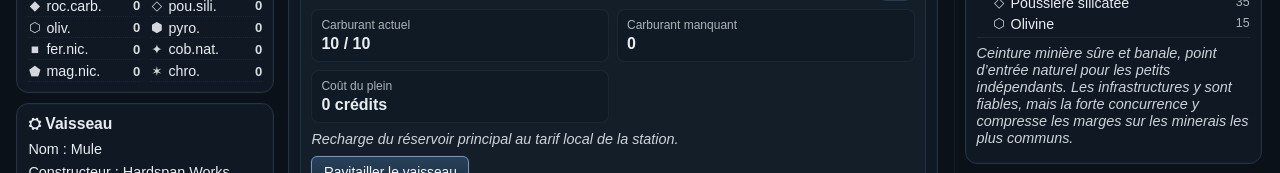
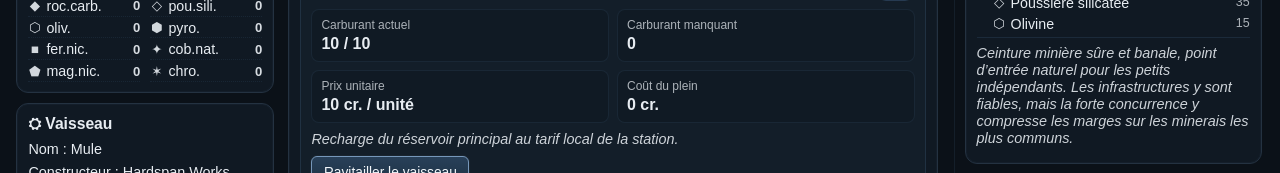
Before and after one commit to Kaemyll/newhorizon, a Vue app: page / in a window 1280 px wide. Both pictures are taken after a click on the button "Ravitaillement". Shown: the part 287-460 px from the top of the page. Built offline with nearby package versions, Linux system fonts and the light colour scheme.

Commit message:
feat(v0.3.12): ajout cout carburant unitaire

```diff
--- a/src/components/StationServicesPanel.vue
+++ b/src/components/StationServicesPanel.vue
@@ -51,9 +51,10 @@ const station = computed(() => secteur.value?.stationPrincipale ?? null)
 
 const carburantManquant = computed(() => props.vaisseau.carburantMax - props.ressources.carburant)
 
+const coutCarburantUnitaire = computed(() => station.value?.economie?.coutCarburantParUnite ?? 1)
+
 const coutRavitaillementComplet = computed(() => {
-  const coutUnitaire = station.value?.economie?.coutCarburantParUnite ?? 1
-  return Math.max(0, carburantManquant.value) * coutUnitaire
+  return Math.max(0, carburantManquant.value) * coutCarburantUnitaire.value
 })
 
 const tauxTaxe = computed(() => calculerTauxTaxePourSecurite(secteur.value?.securite ?? 1))
@@ -200,8 +201,13 @@ const coutDroneMinier = computed(() => props.economie?.coutDroneMinier ?? 400)
           </div>
 
           <div class="station-service-metric">
+            <span class="station-service-label">Prix unitaire</span>
+            <strong>{{ coutCarburantUnitaire }} cr. / unité</strong>
+          </div>
+
+          <div class="station-service-metric">
             <span class="station-service-label">Coût du plein</span>
-            <strong>{{ coutRavitaillementComplet }} crédits</strong>
+            <strong>{{ coutRavitaillementComplet }} cr.</strong>
           </div>
         </div>
 
```
